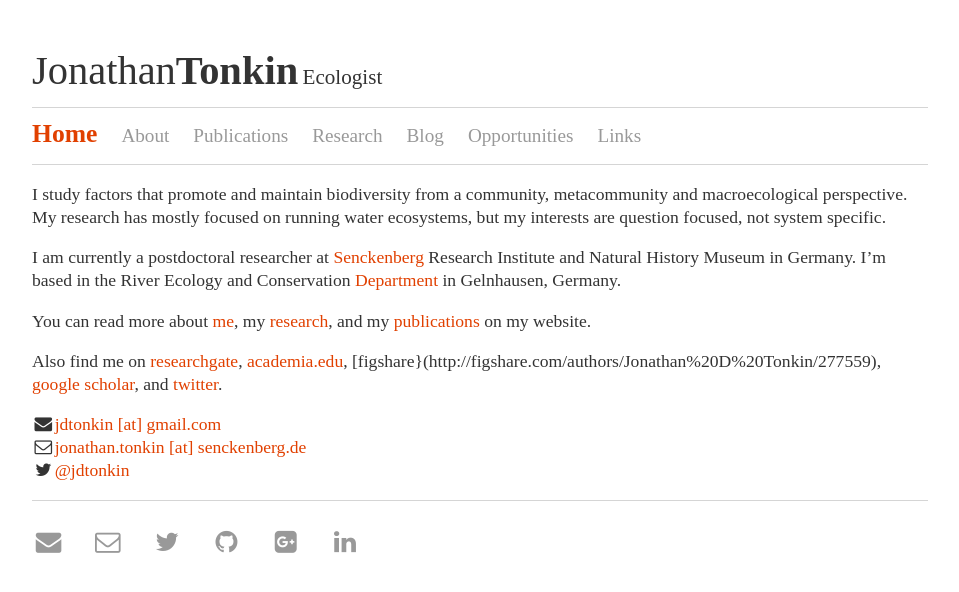
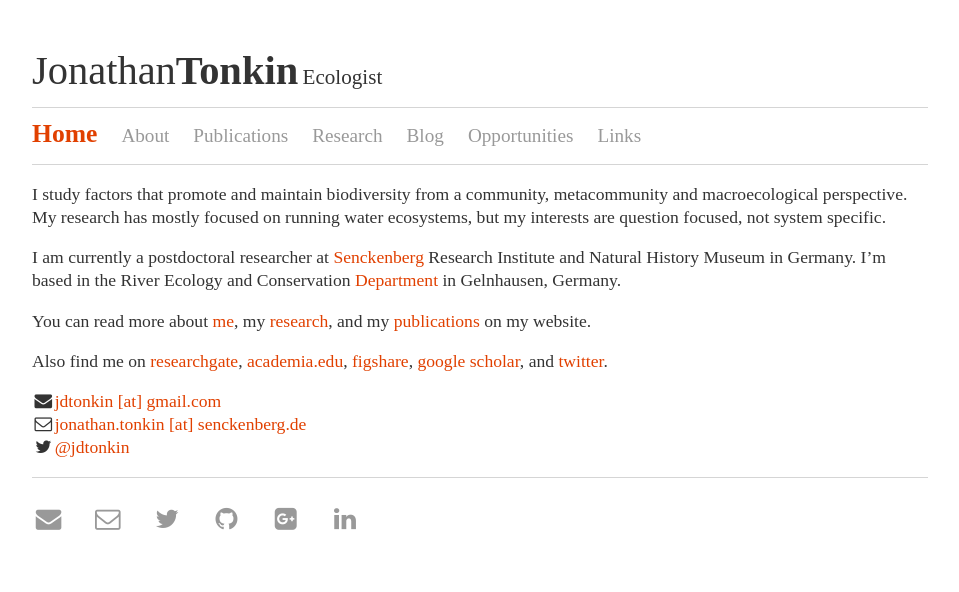
Before and after one commit to jdtonkin/jdtonkin.github.io, a Jekyll site: the page built from index.md, in a window 1280 px wide. Shown: the top 592 px of the page, without its empty margins (160-1119 px from the left). Built offline with Jekyll 4.4.1, drawn with Linux system fonts in a browser that asks for light colours; nearby versions of some CDN libraries; some web fonts are replaced.

Commit message:
Update index.md

```diff
--- a/index.md
+++ b/index.md
@@ -9,7 +9,7 @@ I am currently a postdoctoral researcher at [Senckenberg](http://www.senckenberg
 
 You can read more about [me](About), my [research](Research), and my [publications](Publications) on my website.
 
-Also find me on [researchgate](https://www.researchgate.net/profile/Jonathan_Tonkin/), [academia.edu](http://senckenberg.academia.edu/JonathanTonkin), [figshare}(http://figshare.com/authors/Jonathan%20D%20Tonkin/277559), [google scholar](http://scholar.google.co.nz/citations?user=Mtn0TIwAAAAJ&hl=en), and [twitter](https://twitter.com/jdtonkin).
+Also find me on [researchgate](https://www.researchgate.net/profile/Jonathan_Tonkin/), [academia.edu](http://senckenberg.academia.edu/JonathanTonkin), [figshare](http://figshare.com/authors/Jonathan%20D%20Tonkin/277559), [google scholar](http://scholar.google.co.nz/citations?user=Mtn0TIwAAAAJ&hl=en), and [twitter](https://twitter.com/jdtonkin).
 
 <i class="fa fa-fw fa-envelope"></i><a href="mailto:jdtonkin@gmail.com">jdtonkin [at] gmail.com</a>
 <i class="fa fa-fw fa-envelope-o"></i><a href="mailto:jonathan.tonkin@senckenberg.de">jonathan.tonkin [at] senckenberg.de</a>
```
